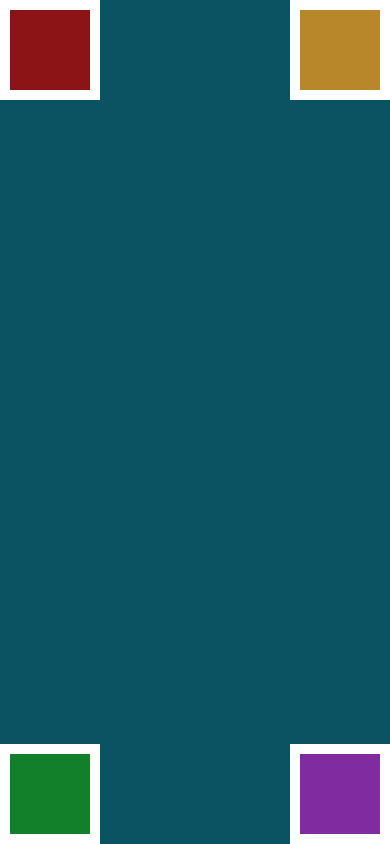
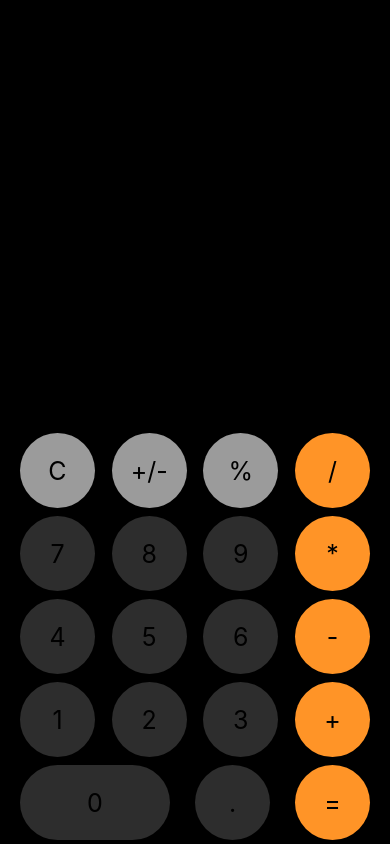
Before and after one commit to emmacv/RN-practices, a React Native app: screen / in a window 390 px wide. Built offline with nearby package versions, Linux system fonts and the light colour scheme.

Commit message:
calculadora agregada.

```diff
--- a/App.tsx
+++ b/App.tsx
@@ -1,14 +1,17 @@
 import React from 'react';
 import { View, Text } from 'react-native'
+import CalculatorScreen from './src/screens/calculator-screen';
 import DimensionsScreens from './src/screens/dimensions-screens';
-import PositionScreen from './src/screens/position-screen';
+import FlexScreen from './src/screens/flex-screen';
 // import BoxObjectModelScreen from './src/screens/box-object-model';
 // import Counter from './src/screens/view'
+// import PositionScreen from './src/screens/position-screen';
 
 const App = () => {
   // return <Counter />;
   // return <DimensionsScreens />;
-  return <PositionScreen />;
+  // return <FlexScreen />;
+  return <CalculatorScreen />
 };
 
 export default App;
--- /dev/null
+++ b/src/components/buttons/calculator/button.tsx
@@ -0,0 +1,44 @@
+import React from 'react'
+import styled from 'styled-components/native';
+
+interface Props {
+  text: string;
+  background?: string;
+  large?: boolean;
+  action?: string;
+  onPress: React.Dispatch<{
+    type: any;
+    payload: any;
+  }>
+}
+
+const Button: React.FC<Props> = ({ text: key, background ='#2d2d2d', large = false, action = 'number', onPress }) => {
+  return (
+    <View
+      background={background}
+      large={large}
+      activeOpacity={0.35}
+      onPress={() => onPress({ type: action, payload: key })}
+    >
+      <ButtonText>
+        {key}
+      </ButtonText>
+    </View>
+  );
+};
+
+export default Button;
+
+const View = styled.TouchableOpacity<{ background: string; large: boolean; }>`
+  width: ${({ large }) => (large ? 2 : 1) * 75}px;
+  height: 75px;
+  background: ${({ background }) => background};
+  border-radius: 100px;
+  /* margin: 0 6px; */
+`;
+
+const ButtonText = styled.Text`
+  color: black;
+  margin: auto;
+  font-size: 25px;
+`;
--- /dev/null
+++ b/src/screens/calculator-screen.tsx
@@ -0,0 +1,134 @@
+import React from 'react'
+import styled from 'styled-components/native';
+import Button from '../components/buttons/calculator/button';
+
+enum Actions {
+  CLEAR = 'clear',
+  SIGN = 'sign',
+  PERCENTAGE = 'percentage',
+  DIVIDE = 'divide',
+  MULTIPLY = 'multiply',
+  SUBSTRAC = 'substract',
+  ADD = 'add',
+  FLOATING = 'floating',
+  EQUAL = 'equal',
+}
+
+const keys = [
+  [
+    { key: 'C', color: '#9b9b9b', action: Actions.CLEAR },
+    { key: '+/-', color: '#9b9b9b', action: Actions.SIGN },
+    { key: '%', color: '#9b9b9b', action: Actions.PERCENTAGE },
+    { key: '/', color: '#ff9427', action: Actions.DIVIDE },
+  ],
+  [
+    { key: '7' }, { key: '8' }, { key: '9' },
+    { key: '*', color: '#ff9427', action: Actions.MULTIPLY },
+  ],
+  [
+    { key: '4' }, { key: '5' }, { key: '6' },
+    { key: '-', color: '#ff9427', action: Actions.SUBSTRAC },
+  ],
+  [
+    { key: '1' }, { key: '2' }, { key: '3' },
+    { key: '+', color: '#ff9427', action: Actions.ADD },
+  ],
+  [
+    { key: '0', large: true },
+    { key: '.', action: Actions.FLOATING },
+    { key: '=', color: '#ff9427', action: Actions.EQUAL },
+  ],
+];
+
+const INITIAL_STATE = { prev: '', current: '0', action: '' };
+
+const calcReducer = (state: typeof INITIAL_STATE, { type, payload }: { type: string; payload: string }) => {
+  switch (type) {
+    case Actions.CLEAR:
+      return INITIAL_STATE;
+    case Actions.SIGN:
+      return { prev: '', current: `${-state.current}`, action: ''};
+    case Actions.PERCENTAGE:
+      return { prev: state.current, current: `${+state.current / 100}`, action: type };
+    case Actions.FLOATING:
+      return { prev: '', current: `${state.current}.`, action: '' }
+    case Actions.DIVIDE:
+    case Actions.MULTIPLY:
+    case Actions.SUBSTRAC:
+    case Actions.ADD:
+      return { prev: state.current, current: '0', action: payload };
+    case Actions.EQUAL:
+      return { prev: '', current: eval(`${state.prev} ${state.action} ${state.current}`), action: Actions.EQUAL  };
+    default:
+      return { ...state, current: state.action === Actions.EQUAL ? payload : `${state.current === '0' ? '' : state.current}${payload}`, action: state.action === Actions.EQUAL ? '' : state.action };
+  }
+};
+
+const CalculatorScreen = () => {
+  const [numbers, calcDispatcher] = React.useReducer(calcReducer, INITIAL_STATE);
+  const [history, setHistory] = React.useState<string[]>([]);
+
+  React.useEffect(() => {
+    if (numbers.action === Actions.EQUAL) {
+      setHistory(prev => [...prev , numbers.current]);
+    }
+  }, [numbers]);
+
+  console.log(history);
+
+  return (
+    <View>
+      <StatusBar />
+      <Prev>{numbers.prev}</Prev>
+      <Result>{numbers.current}</Result>
+        <ButtonsView>
+          {keys.map((row, index) => (
+            <Row key={index}>
+              {row.map(key => (
+                <Button
+                  key={key.key}
+                  text={key.key}
+                  background={key.color}
+                  large={key.large}
+                  action={key.action}
+                  onPress={calcDispatcher}
+                />
+              ))}
+            </Row>
+          ))}
+        </ButtonsView>
+    </View>
+  )
+}
+
+export default CalculatorScreen;
+
+const View = styled.View`
+  background: black;
+  flex: 1;
+  padding: 0 20px;
+  justify-content: flex-end;
+`;
+
+const Result = styled.Text`
+  font-size: 60px;
+  text-align: right;
+`;
+
+const Prev = styled.Text`
+  font-size: 30px;
+  text-align: right;
+  color: rgba(255, 255, 255, .4);
+`;
+
+const StatusBar = styled.StatusBar`
+  background: black;
+`;
+
+const Row = styled.View`
+  flex-direction: row;
+  justify-content: space-between;
+  margin: 4px 0;
+`;
+
+const ButtonsView = styled.View``;
--- /dev/null
+++ b/src/screens/flex-screen.tsx
@@ -0,0 +1,49 @@
+import { View, Text } from 'react-native'
+import React from 'react'
+import styled from 'styled-components/native';
+
+const FlexScreen = () => {
+  return (
+    <Container>
+      <Box1>Flex 1</Box1>
+      <Box2>Flex 2</Box2>
+      <Box3>Flex 3</Box3>
+    </Container>
+  );
+};
+
+export default FlexScreen;
+
+const Box = styled.Text`
+  border: 2px whitesmoke;
+  font-size: 30px;
+  /* width: 180px; */
+  /* height: 100px; */
+  padding: 16px;
+  /* margin: auto; */
+`;
+
+const Container = styled.View`
+  flex: 8;
+  background: #1414b6d2;
+  /* flex-direction: row-reverse; */
+  /* flex-direction: row-reverse; */
+  justify-content: center;
+  /* align-items: center; */
+  /* flex-wrap: wrap; */
+  /* align-items: flex-end;
+  justify-content: flex-end; */
+`;
+
+const Box1 = styled(Box)`
+  /* flex: 12; */
+  /* width: 100px; */
+`;
+
+const Box2 = styled(Box)`
+  /* flex: 2;  */
+`;
+
+const Box3 = styled(Box)`
+  /* flex: 2; */
+`;
```
